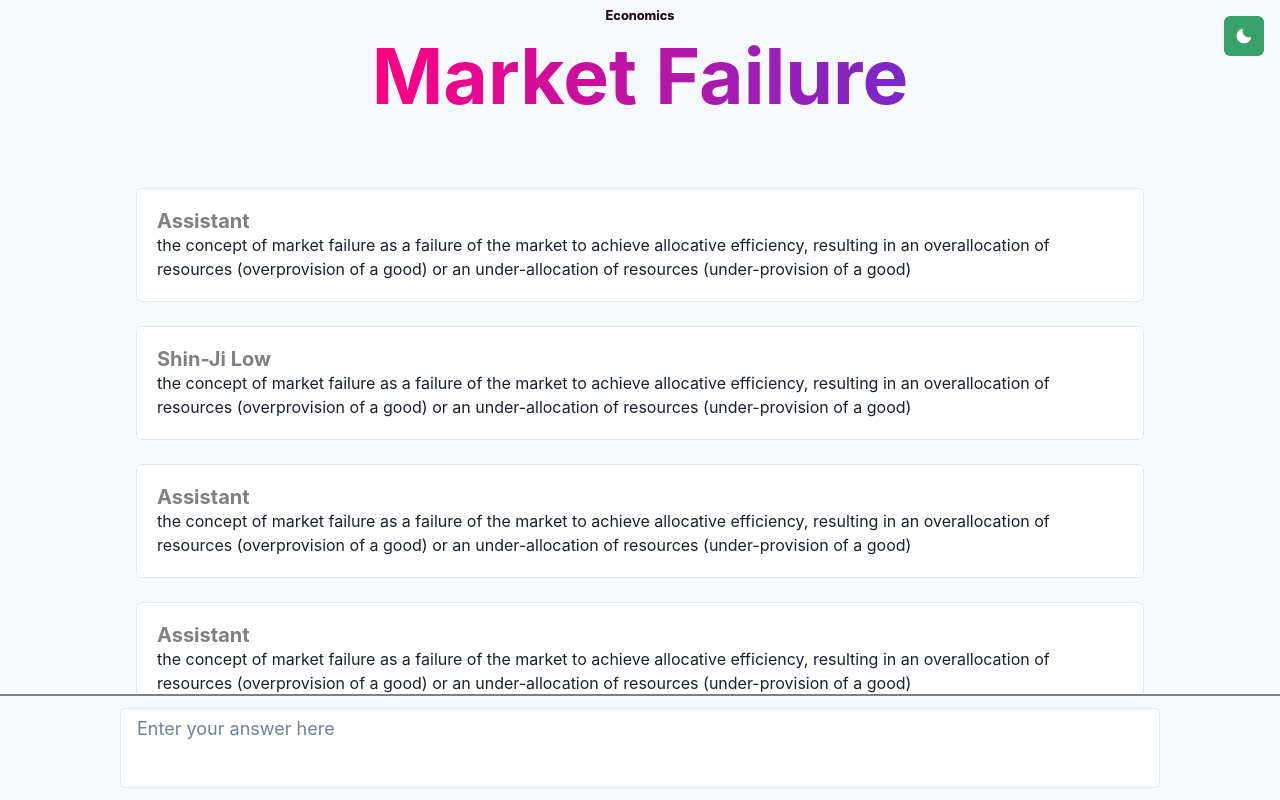
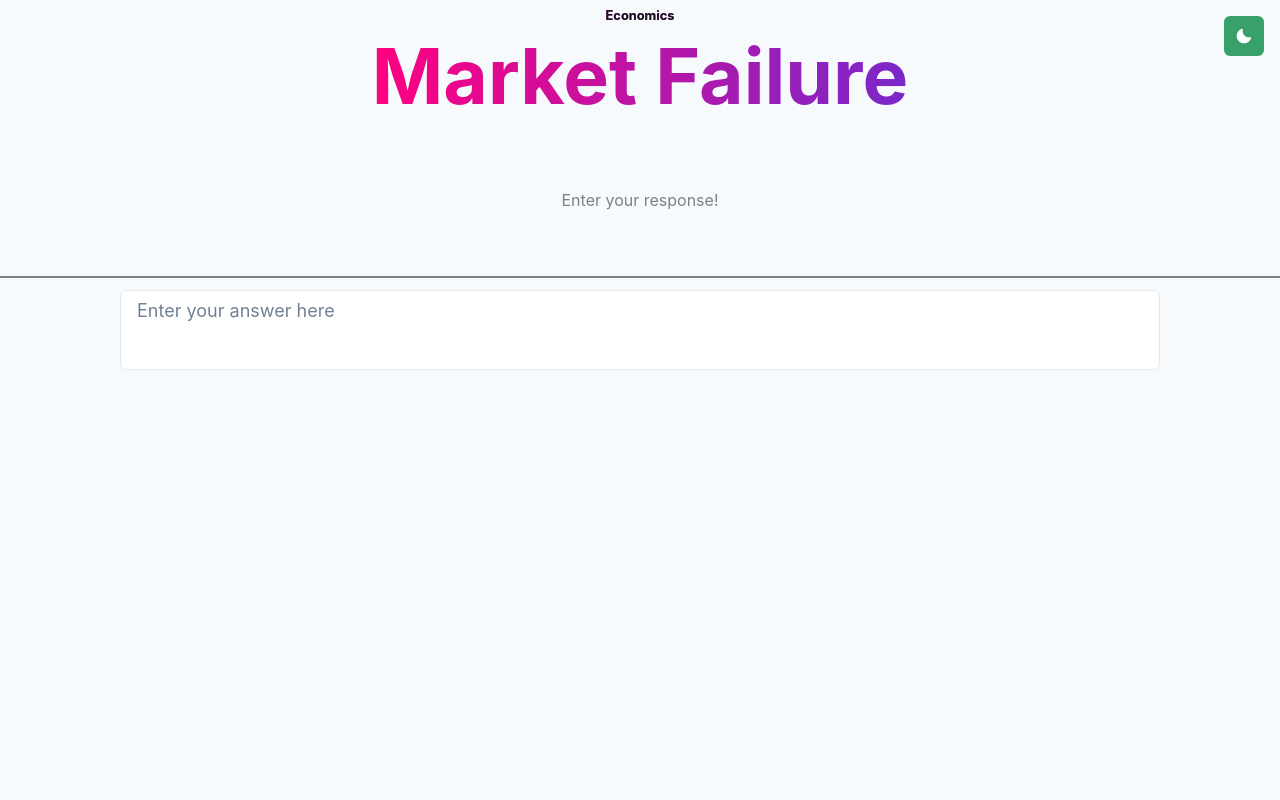
Before and after one commit to dylanOshima/manabi-web, a Next.js app: page / in a window 1280 px wide. Built offline with nearby package versions, Linux system fonts and the light colour scheme.

Commit message:
Clean-up Feed.tsx component

```diff
--- a/src/components/Feed.tsx
+++ b/src/components/Feed.tsx
@@ -1,58 +1,24 @@
+import type { TQuestionData } from '@/services/models/Question.model';
+
 import { Text } from '@chakra-ui/react';
 import * as React from 'react';
 import PromptCard from './feed_cards/PromptCard';
-import ResponseCard from './feed_cards/ResponseCard';
 
-type Props = {};
+type Props = {
+  questions: Array<TQuestionData>,
+};
 
 /*
  * Description of function
  * @param props
  */
-export default function Feed(props: Props) {
+export default function Feed({ questions }: Props) {
 
   return (
     <>
-      <PromptCard>
-        the concept of market failure as a failure of the market to achieve allocative efficiency, resulting in an overallocation of resources (overprovision of a good) or an under-allocation of resources (under-provision of a good)
-      </PromptCard>
-      <ResponseCard>
-        the concept of market failure as a failure of the market to achieve allocative efficiency, resulting in an overallocation of resources (overprovision of a good) or an under-allocation of resources (under-provision of a good)
-      </ResponseCard>
-      <PromptCard>
-        the concept of market failure as a failure of the market to achieve allocative efficiency, resulting in an overallocation of resources (overprovision of a good) or an under-allocation of resources (under-provision of a good)
-      </PromptCard>
-      <PromptCard>
-        the concept of market failure as a failure of the market to achieve allocative efficiency, resulting in an overallocation of resources (overprovision of a good) or an under-allocation of resources (under-provision of a good)
-      </PromptCard>
-      <ResponseCard>
-        the concept of market failure as a failure of the market to achieve allocative efficiency, resulting in an overallocation of resources (overprovision of a good) or an under-allocation of resources (under-provision of a good)
-      </ResponseCard>
-      <PromptCard>
-        the concept of market failure as a failure of the market to achieve allocative efficiency, resulting in an overallocation of resources (overprovision of a good) or an under-allocation of resources (under-provision of a good)
-      </PromptCard>
-      <ResponseCard>
-        the concept of market failure as a failure of the market to achieve allocative efficiency, resulting in an overallocation of resources (overprovision of a good) or an under-allocation of resources (under-provision of a good)
-      </ResponseCard>
-      <PromptCard>
-        the concept of market failure as a failure of the market to achieve allocative efficiency, resulting in an overallocation of resources (overprovision of a good) or an under-allocation of resources (under-provision of a good)
-      </PromptCard>
-      <PromptCard>
-        the concept of market failure as a failure of the market to achieve allocative efficiency, resulting in an overallocation of resources (overprovision of a good) or an under-allocation of resources (under-provision of a good)
-      </PromptCard>
-      <ResponseCard>
-        Lorem ipsum dolor sit amet consectetur adipisicing elit. Maiores, veniam, omnis aspernatur eligendi quidem ut praesentium voluptate neque, porro corrupti labore! Ipsum obcaecati, porro cumque tenetur corporis voluptates dolores quos!
-        Lorem ipsum dolor sit amet consectetur adipisicing elit. Expedita sed soluta repellendus. Rem eos, nisi obcaecati tempore explicabo sapiente dolores voluptate nostrum non dolor. Fugiat officia rem porro minima doloribus?
-        Lorem ipsum dolor sit amet consectetur, adipisicing elit. Libero voluptates similique delectus enim blanditiis quo, illo laboriosam voluptate animi eligendi ipsam sequi ab! Necessitatibus voluptatum qui beatae nemo architecto dolorum!
-
-        Lorem ipsum dolor sit amet consectetur adipisicing elit. Maiores, veniam, omnis aspernatur eligendi quidem ut praesentium voluptate neque, porro corrupti labore! Ipsum obcaecati, porro cumque tenetur corporis voluptates dolores quos!
-        Lorem ipsum dolor sit amet consectetur adipisicing elit. Expedita sed soluta repellendus. Rem eos, nisi obcaecati tempore explicabo sapiente dolores voluptate nostrum non dolor. Fugiat officia rem porro minima doloribus?
-        Lorem ipsum dolor sit amet consectetur, adipisicing elit. Libero voluptates similique delectus enim blanditiis quo, illo laboriosam voluptate animi eligendi ipsam sequi ab! Necessitatibus voluptatum qui beatae nemo architecto dolorum!
-
-        Lorem ipsum dolor sit amet consectetur adipisicing elit. Maiores, veniam, omnis aspernatur eligendi quidem ut praesentium voluptate neque, porro corrupti labore! Ipsum obcaecati, porro cumque tenetur corporis voluptates dolores quos!
-        Lorem ipsum dolor sit amet consectetur adipisicing elit. Expedita sed soluta repellendus. Rem eos, nisi obcaecati tempore explicabo sapiente dolores voluptate nostrum non dolor. Fugiat officia rem porro minima doloribus?
-        Lorem ipsum dolor sit amet consectetur, adipisicing elit. Libero voluptates similique delectus enim blanditiis quo, illo laboriosam voluptate animi eligendi ipsam sequi ab! Necessitatibus voluptatum qui beatae nemo architecto dolorum!
-      </ResponseCard>
+      {questions.map(({ id, text }) => (
+        <PromptCard key={id}>{text}</PromptCard>
+      ))}
       <Text color="gray" alignSelf="center">Enter your response!</Text>
     </>
   );
--- a/src/pages/index.tsx
+++ b/src/pages/index.tsx
@@ -17,11 +17,11 @@ const Index = () => (
       }
     />
     <Main>
-      <Feed />
+      <Feed questions={[]} />
     </Main>
     <DarkModeSwitch />
     <UserInput />
   </Container>
 )
 
-export default Index
+export default Index;
```
